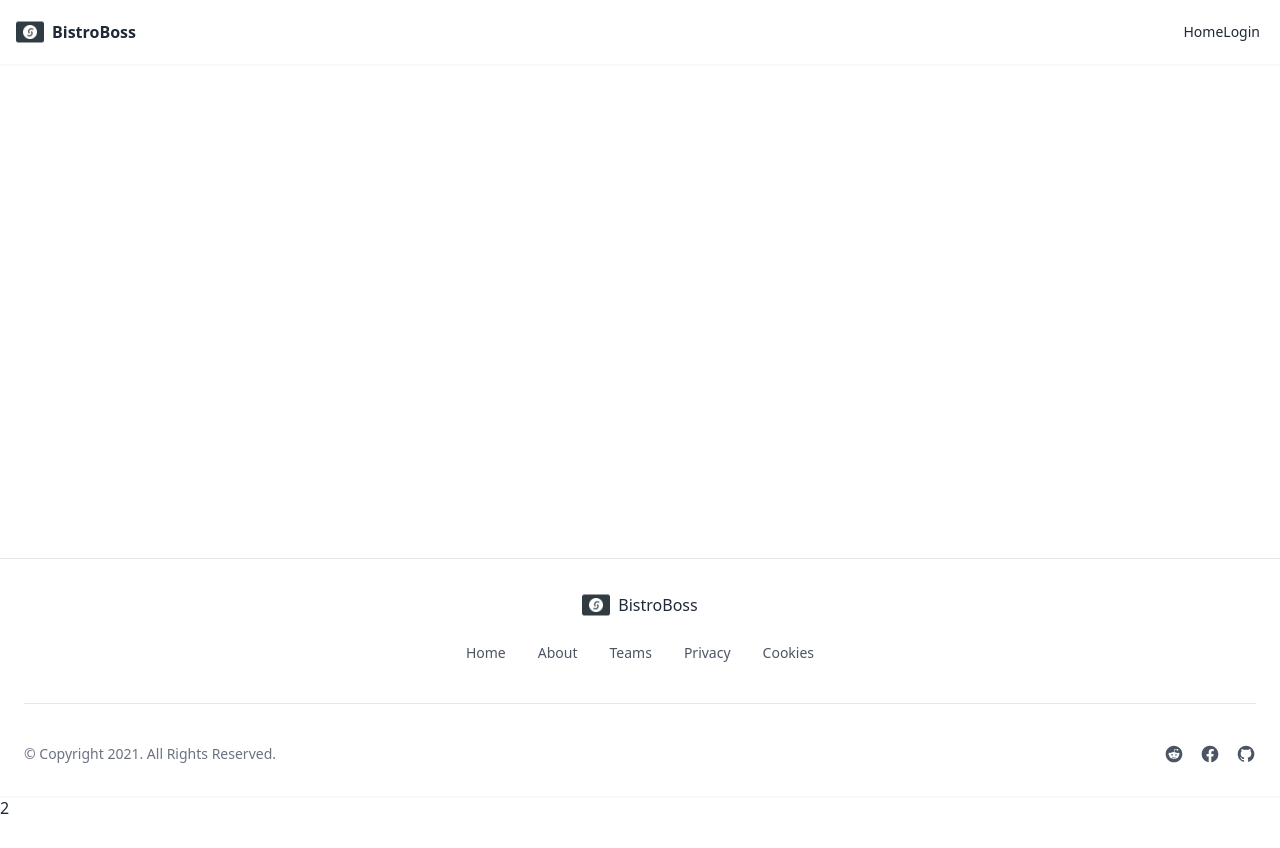
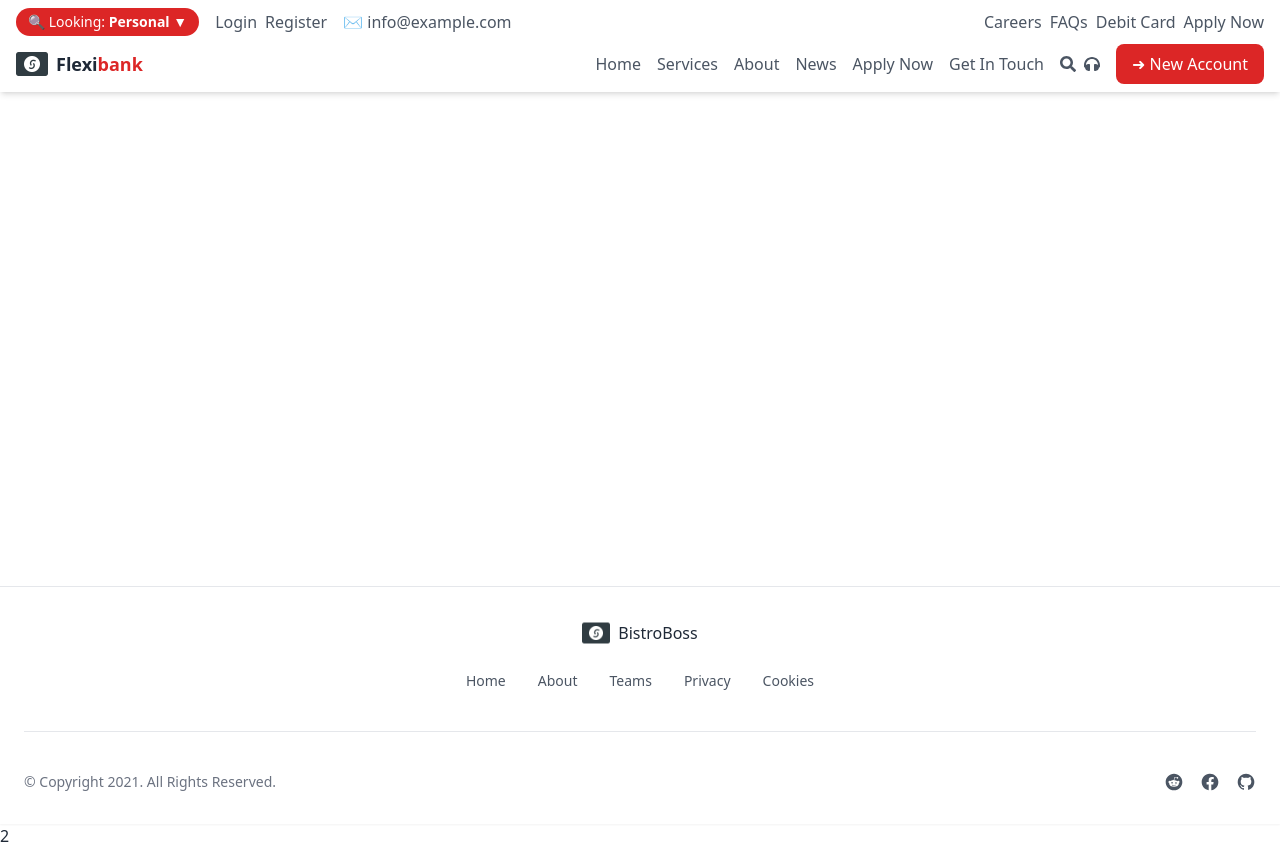
Before and after one commit to Idba1/spring_bank_frontend, a React (Vite) app: page / in a window 1280 px wide. Before the commit the page ends 820 px from the top, so only its background shows below. Built offline with nearby package versions, Linux system fonts and the light colour scheme; no server answers.

Commit message:
update navbar

```diff
--- a/package.json
+++ b/package.json
@@ -16,6 +16,7 @@
     "react": "^18.3.1",
     "react-dom": "^18.3.1",
     "react-hot-toast": "^2.4.1",
+    "react-icons": "^5.5.0",
     "react-router-dom": "^6.27.0",
     "react-tabs": "^6.0.2"
   },
--- a/src/Components/Navbar.jsx
+++ b/src/Components/Navbar.jsx
@@ -1,76 +1,97 @@
-import { useContext } from "react"
-import { AuthContext } from "../Provider/AuthProvider"
-import { Link } from "react-router-dom"
+import { useContext } from "react";
+import { AuthContext } from "../Provider/AuthProvider";
+import { Link } from "react-router-dom";
+import { FaSearch, FaHeadphones } from "react-icons/fa";
+import { HiOutlineMenu, HiX } from "react-icons/hi";
+import { useState } from "react";
 
 const Navbar = () => {
-    const { user, logOut } = useContext(AuthContext)
+    const { user, logOut } = useContext(AuthContext);
+    const [isOpen, setIsOpen] = useState(false);
 
-    console.log(user);
     return (
-        <div className='navbar bg-base-100 shadow-sm container px-4 mx-auto'>
-            <div className='flex-1'>
-                <Link to='/' className='flex gap-2 items-center'>
-                    <img className='w-auto h-7' src='./logo.png' alt='solo-sphere logo' />
-                    <span className='font-bold'>BistroBoss</span>
-                </Link>
+        <div className='bg-white shadow-md w-full'>
+            <div className='container mx-auto px-4 py-2'>
+                {/* Top Row */}
+                <div className='hidden md:flex justify-between items-center mb-2'>
+                    <div className='flex items-center gap-4'>
+                        <div className='bg-red-600 text-white px-3 py-1 rounded-full text-sm cursor-pointer'>
+                            🔍 Looking: <span className='font-semibold'>Personal ▼</span>
+                        </div>
+                        <div className='flex gap-2'>
+                            <Link to='/login' className='text-gray-600 hover:text-red-600'>Login</Link>
+                            <Link to='/register' className='text-gray-600 hover:text-red-600'>Register</Link>
+                        </div>
+                        <div className='text-gray-600 flex items-center gap-1'>
+                            ✉ info@example.com
+                        </div>
+                    </div>
+                    <div className='flex items-center gap-4'>
+                        <div className='flex gap-2'>
+                            <Link to='/career' className='text-gray-600 hover:text-red-600'>Careers</Link>
+                            <Link to='/faqs' className='text-gray-600 hover:text-red-600'>FAQs</Link>
+                            <Link to='/debit-card' className='text-gray-600 hover:text-red-600'>Debit Card</Link>
+                            <Link to='/apply' className='text-gray-600 hover:text-red-600'>Apply Now</Link>
+                        </div>
+                    </div>
+                </div>
+
+                {/* Bottom Row */}
+                <div className='flex justify-between items-center'>
+                    {/* Logo */}
+                    <Link to='/' className='flex items-center gap-2'>
+                        <img className='w-auto h-8' src='/logo.png' alt='Flexibank Logo' />
+                        <span className='font-bold text-lg'>Flexi<span className='text-red-600'>bank</span></span>
+                    </Link>
+
+                    {/* Desktop Navigation */}
+                    <div className='hidden md:flex items-center gap-4'>
+                        <nav className='flex gap-4 text-gray-600'>
+                            <Link to='/'>Home</Link>
+                            <Link to='/services'>Services</Link>
+                            <Link to='/about'>About</Link>
+                            <Link to='/news'>News</Link>
+                            <Link to='/apply'>Apply Now</Link>
+                            <Link to='/contact'>Get In Touch</Link>
+                        </nav>
+                        <div className='flex items-center gap-2'>
+                            <FaSearch className='text-gray-600 cursor-pointer' />
+                            <FaHeadphones className='text-gray-600 cursor-pointer' />
+                        </div>
+                        <Link to='/new-account' className='bg-red-600 text-white px-4 py-2 rounded-lg'>
+                            ➜ New Account
+                        </Link>
+                    </div>
+
+                    {/* Mobile Menu Button */}
+                    <div className='md:hidden'>
+                        <button onClick={() => setIsOpen(!isOpen)} className='text-gray-600 text-2xl'>
+                            {isOpen ? <HiX /> : <HiOutlineMenu />}
+                        </button>
+                    </div>
+                </div>
+
+                {/* Mobile Navigation */}
+                {isOpen && (
+                    <div className='md:hidden flex flex-col items-center mt-4 space-y-4 bg-white shadow-md p-4'>
+                        <Link to='/'>Home</Link>
+                        <Link to='/services'>Services</Link>
+                        <Link to='/about'>About</Link>
+                        <Link to='/news'>News</Link>
+                        <Link to='/apply'>Apply Now</Link>
+                        <Link to='/contact'>Get In Touch</Link>
+                        <div className='flex items-center gap-2'>
+                            <FaSearch className='text-gray-600 cursor-pointer' />
+                            <FaHeadphones className='text-gray-600 cursor-pointer' />
+                        </div>
+                        <Link to='/new-account' className='bg-red-600 text-white px-4 py-2 rounded-lg'>
+                            ➜ New Account
+                        </Link>
+                    </div>
+                )}
             </div>
-            <div className='flex-none'>
-                <ul className='menu menu-horizontal px-1'>
-                    <Link to={"/"}>
-                        <div>Home</div>
-                    </Link>
-                    {
-                        !user &&
-                        <Link to={"/login"} >
-                            <div>Login</div>
-                        </Link>}
+        </div>
+    );
+};
 
-                </ul>
-
-                {
-                    user &&
-                    <div className='dropdown dropdown-end z-50'>
-                        <div
-                            tabIndex={0}
-                            role='button'
-                            className='btn btn-ghost btn-circle avatar'
-                        >
-                            <div className='w-10 rounded-full' title={user?.displayName}>
-                                <img
-                                    referrerPolicy='no-referrer'
-                                    alt='User Profile Photo'
-                                    src={user?.photoURL}
-                                />
-                            </div>
-                        </div>
-                        <ul
-                            tabIndex={0}
-                            className='menu menu-sm dropdown-content mt-3 z-[1] p-2 shadow bg-base-100 rounded-box w-52'
-                        >
-                            <li>
-                                <div className='justify-between'>Add Job</div>
-                            </li>
-                            <li>
-                                <div>My Posted Jobs</div>
-                            </li>
-                            <li>
-                                <div>My Bids</div>
-                            </li>
-                            <li>
-                                <div>Bid Requests</div>
-                            </li>
-                            <li className='mt-2'>
-                                <button
-                                    onClick={logOut}
-                                    className='bg-gray-200 block text-center'>Logout</button>
-                            </li>
-                        </ul>
-                    </div>
-                }
-
-            </div>
-        </div >
-    )
-}
-
-export default Navbar
+export default Navbar;
```
Also changed, not shown: 1 other file (tests, documents, lock files or other folders).
